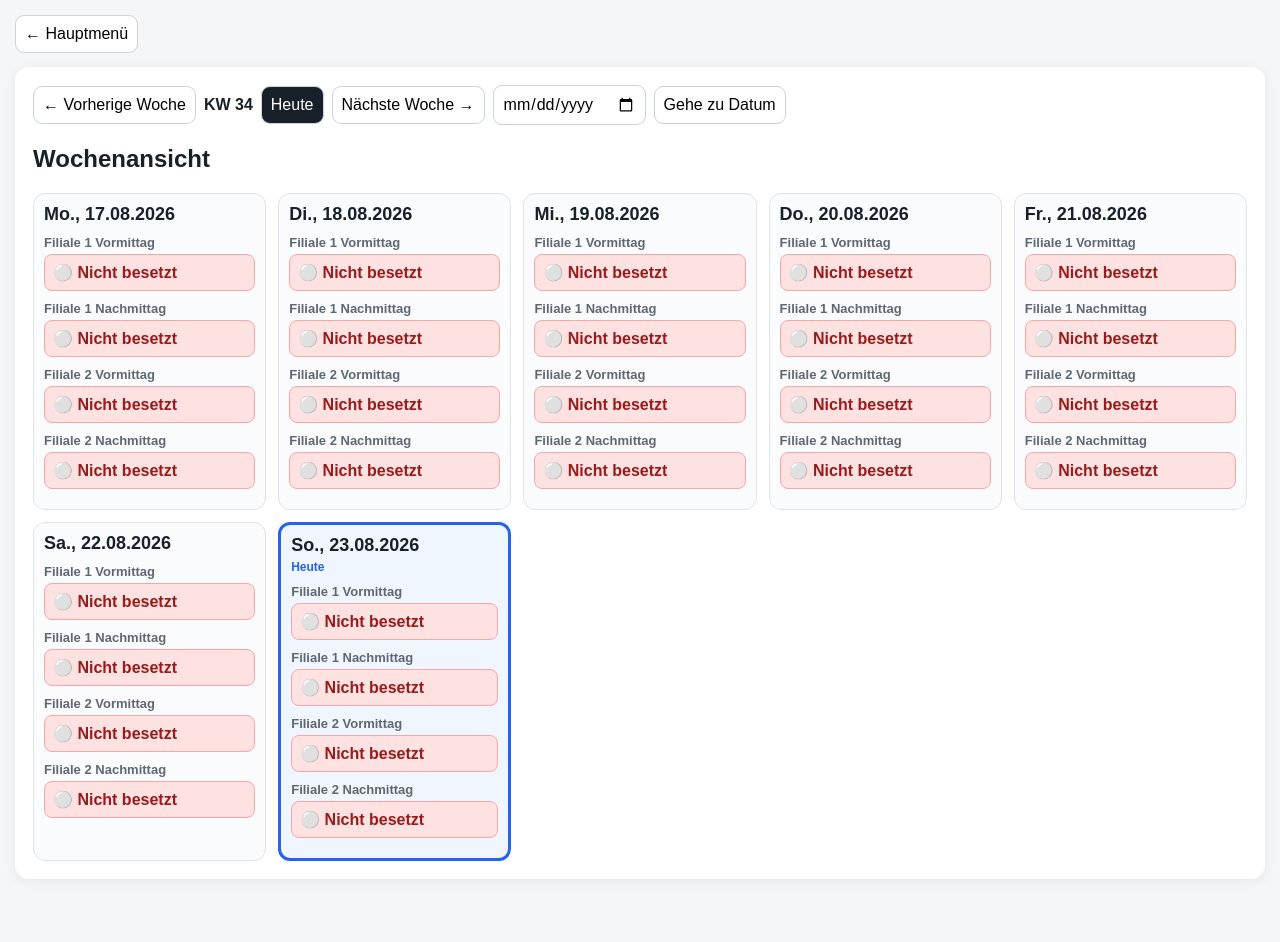
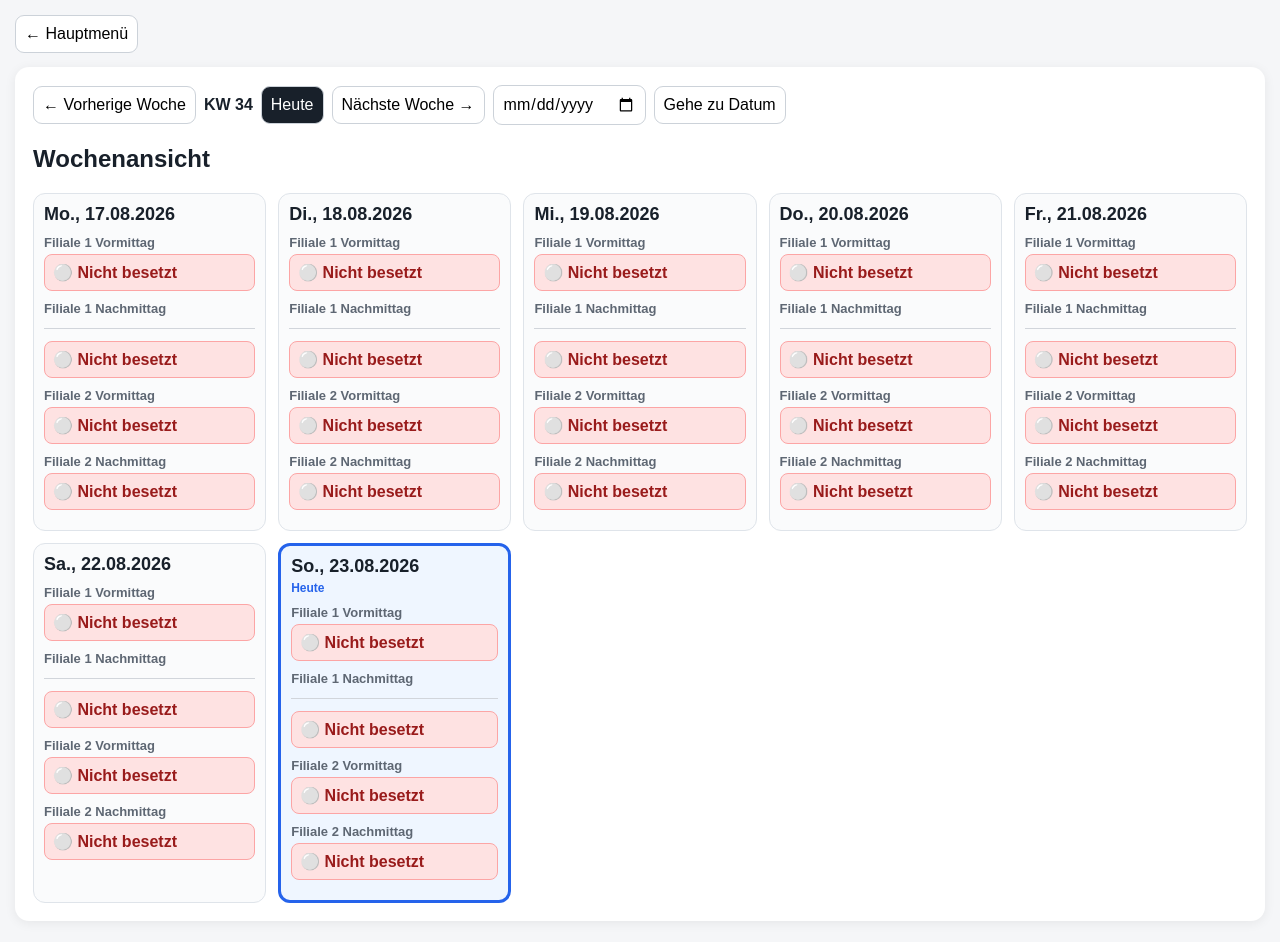
Before and after one commit to Lippi1975/Dienstplan-2, a Next.js app: page /dienstplan in a window 1280 px wide. Shown: the top 942 px of the page. Before the commit the page ends 908 px from the top, so only its background shows below. Built offline with nearby package versions, Linux system fonts and the light colour scheme; no server answers; the database is empty.

Commit message:
Update page.tsx

```diff
--- a/app/dienstplan/page.tsx
+++ b/app/dienstplan/page.tsx
@@ -509,6 +509,14 @@ return (
             Filiale 1 Nachmittag
           </div>
 
+    <hr
+  style={{
+    margin: "12px 0",
+    border: "none",
+    borderTop: "1px solid #d1d5db",
+  }}
+/>
+
 {(() => {
   const shift = getShift(
     day,
```
